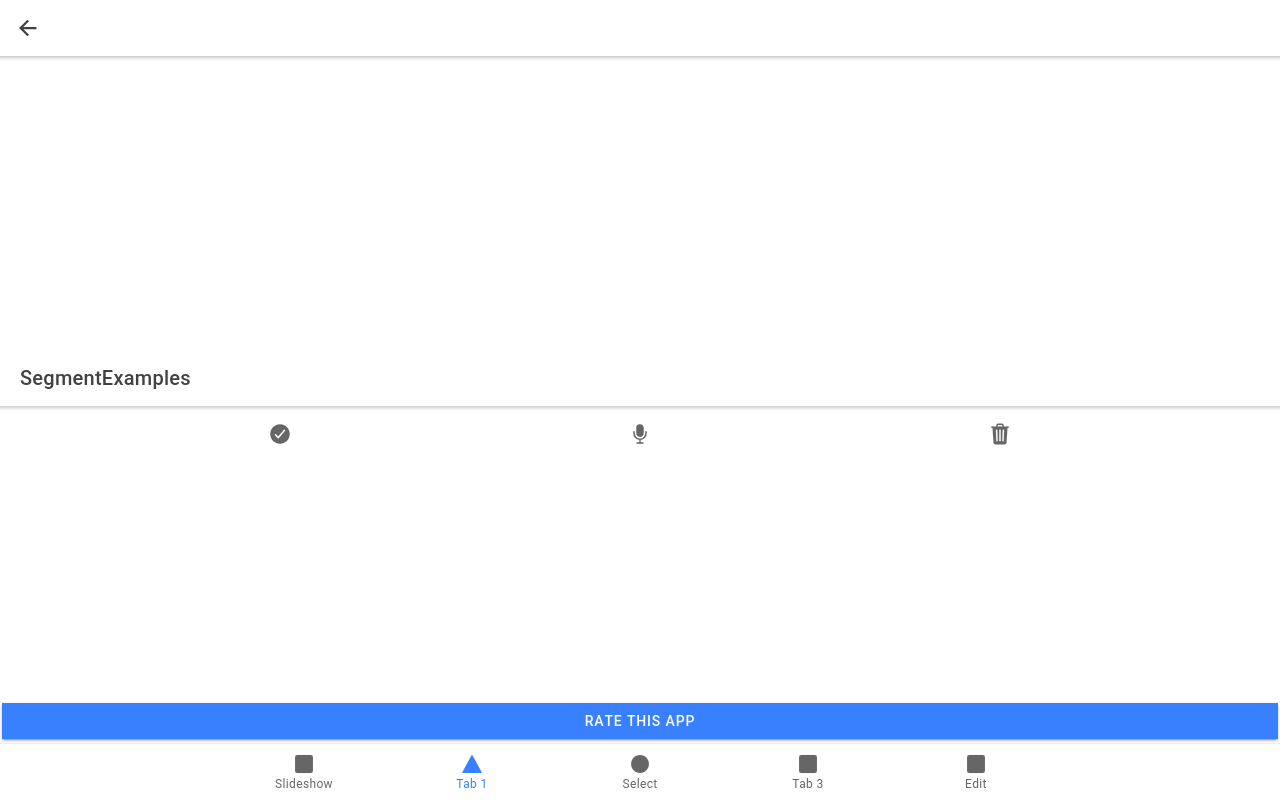
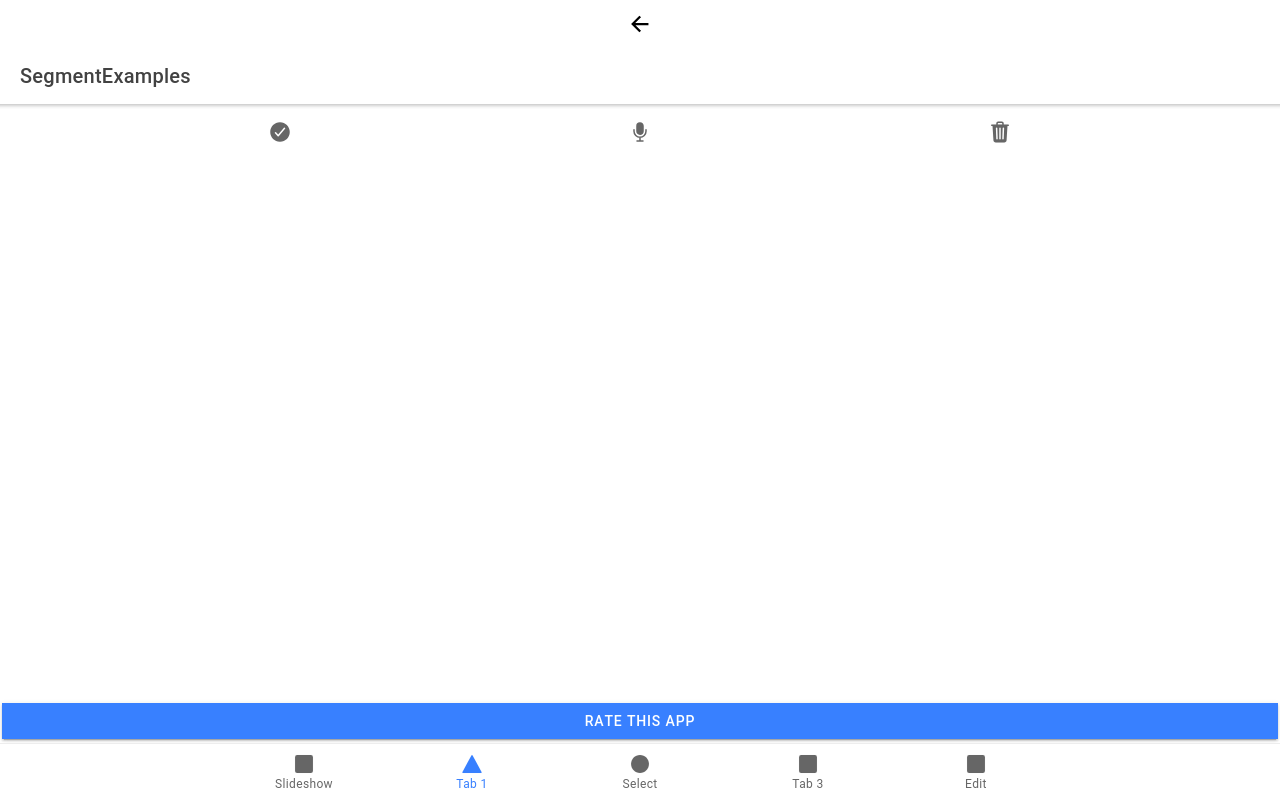
Before and after one commit to UCLComputerScience/COMP0067_2021_Team16, a React (Create React App) app: page /tab1 in a window 1280 px wide. Built offline with nearby package versions, Linux system fonts and the light colour scheme.

Commit message:
Added Back button

```diff
--- a/src/components/BackButton/BackButton.tsx
+++ b/src/components/BackButton/BackButton.tsx
@@ -2,15 +2,7 @@ import { IonBackButton, IonHeader, IonToolbar, IonButtons, IonMenuButton, IonCon
 import "./BackButton.css";
 
 const BackButton: React.FC = () => (
-  <IonContent>
-    <IonHeader>
-      <IonToolbar>
-        <IonButtons slot="start">
-          <IonBackButton defaultHref="./slideshowpage"> </IonBackButton>
-        </IonButtons>
-      </IonToolbar>
-    </IonHeader>
-  </IonContent>
+  <IonBackButton defaultHref="./slideshowpage"> </IonBackButton>
   );
 
 export default BackButton;
--- a/src/pages/Tab3.tsx
+++ b/src/pages/Tab3.tsx
@@ -1,13 +1,15 @@
 import { IonContent, IonHeader, IonItem, IonList, IonPage, IonTitle, IonToolbar } from '@ionic/react';
-import ExploreContainer from '../components/ExploreContainer';
 import ToggleButton from '../components/ShuffleToggle/ShuffleToggle';
 import InputSettings from '../components/SettingsCard/SettingsCard';
+import BackButton from '../components/BackButton/BackButton';
+
 import './Tab3.css';
 
 const Tab3: React.FC = () => {
   return (
     <IonPage>
       <IonHeader>
+        <BackButton />
         <IonToolbar>
           <IonTitle>Video Settings</IonTitle>
         </IonToolbar>
@@ -18,7 +20,6 @@ const Tab3: React.FC = () => {
             <IonTitle size="large">Video Settings</IonTitle>
           </IonToolbar>
         </IonHeader>
-        <ExploreContainer name="Video Settings" />
         <IonList>
           <IonItem>
             <InputSettings />
```
